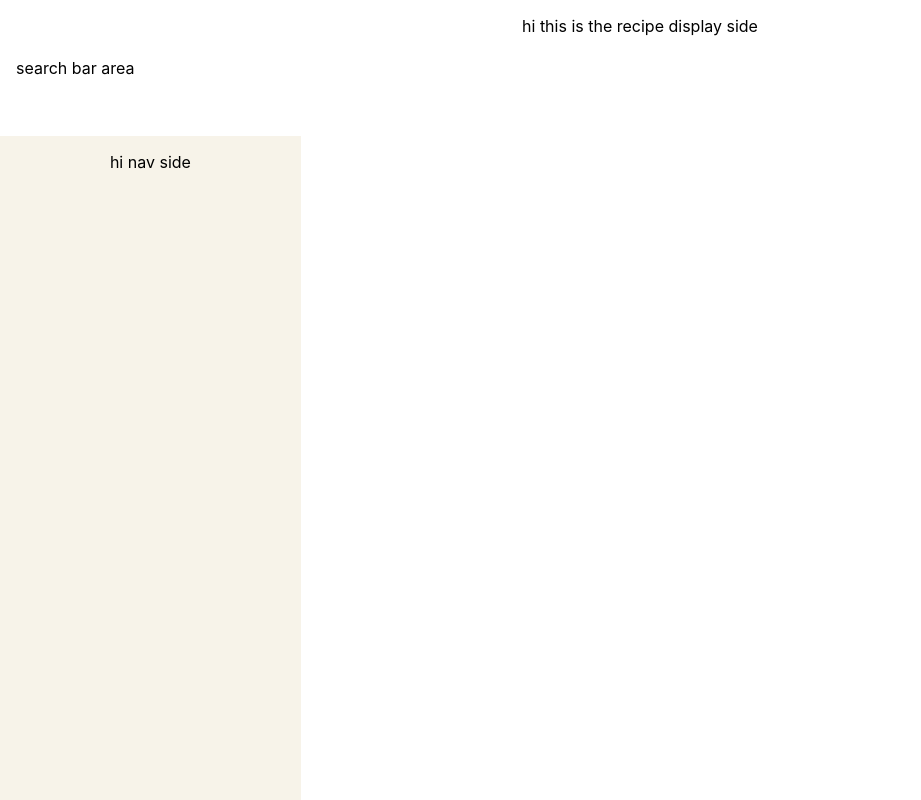
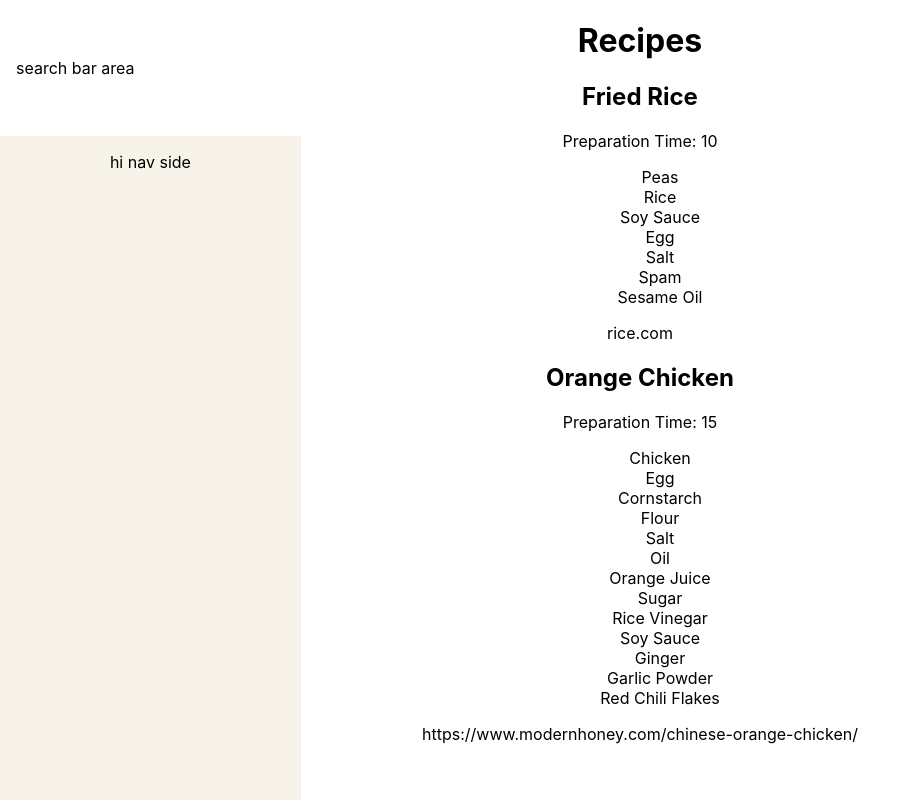
Before and after one commit to hcp-uw/yummy, a React (Create React App) app in the folder frontend/: page / in a window 1280 px wide. Shown: the whole page, without its empty margins (0-921 px from the left). Built offline with nearby package versions, Linux system fonts and the light colour scheme.

Commit message:
started-display

```diff
--- a/frontend/src/App.js
+++ b/frontend/src/App.js
@@ -1,5 +1,7 @@
+import React from 'react';
 import './App.css';
 import Layout from './Components/Layout';
+import RecipeDisplay from './Components/RecipeDisplay';
 
 // recipe display page
 function App() {
@@ -8,7 +10,7 @@ function App() {
       <Layout>
 
       </Layout>
-      <p>hi this is the recipe display side</p>
+      <RecipeDisplay />
     </div>
   );
 }
--- /dev/null
+++ b/frontend/src/Components/RecipeDisplay.js
@@ -0,0 +1,46 @@
+import React from "react";
+import Recipes from "../data/TestRecipes.json"
+import { useEffect, useState } from "react"
+
+function RecipeDisplay() {
+    return (
+        <div>
+            <h1>Recipes</h1>
+            {Recipes.map((recipe) => (
+            <div key={recipe.id}>
+                <h2>{recipe.name}</h2>
+                <p>Preparation Time: {recipe.prep_time}</p>
+                <ul>
+                {recipe.ingredients.map((ingredient) => (
+                    <li key={ingredient}>{ingredient}</li>
+                ))}
+                </ul>
+                <p>{recipe.link}</p>
+            </div>
+            ))}
+        </div>
+    );
+}
+
+
+
+
+export default RecipeDisplay;
+
+// const RecipeDisplay = () => {
+//     const [recipes, setRecipes] = useState([]);
+
+//     useEffect(() => {
+//       fetchRecipes();
+//     }, []);
+
+//     const fetchRecipes = async () => {
+//       try {
+//         const response = await fetch("/frontend/src/TestRecipes.json");
+//         const data = await response.json();
+//         setRecipes(data.recipes);
+//       } catch (error) {
+//         console.log(error);
+//       }
+//     };
+//   };
--- /dev/null
+++ b/frontend/src/data/TestRecipes.json
@@ -0,0 +1,24 @@
+[
+    {
+        "id": 1,
+        "name": "Fried Rice",
+        "ingredients": ["Peas", "Rice", "Soy Sauce", "Egg", "Salt", "Spam", "Sesame Oil"],
+        "prep_time": 10,
+        "servings": 2,
+        "cook_time": 10,
+        "cuisine": "Chinese",
+        "link": "rice.com",
+        "ingredient_string": "Egg, Peas, Rice, Salt, Sesame_Oil, Soy_Sauce, Spam,"
+    },
+    {
+        "id": 2,
+        "name": "Orange Chicken",
+        "ingredients": ["Chicken", "Egg", "Cornstarch", "Flour", "Salt", "Oil", "Orange Juice", "Sugar", "Rice Vinegar", "Soy Sauce", "Ginger", "Garlic Powder", "Red Chili Flakes"],
+        "prep_time": 15,
+        "servings": 23,
+        "cook_time": 20,
+        "cuisine": "Chinese",
+        "link": "https://www.modernhoney.com/chinese-orange-chicken/",
+        "ingredient_string": "Chicken, Cornstarch, Egg, Flour, Garlic_Powder, Ginger, Oil, Orange_Juice, Red_Chili_Flakes, Rice_Vinegar, Salt, Sugar,"
+    }
+]
```
Also changed, not shown: frontend/src/Components/RecipeCard.js (added).
